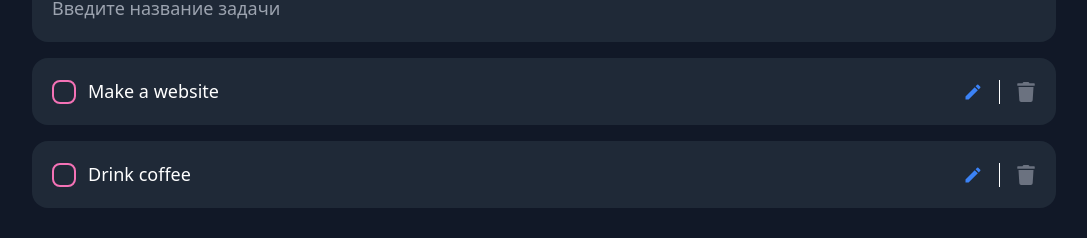
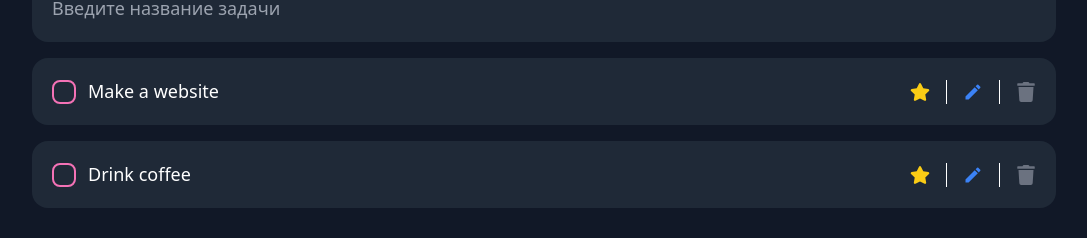
Before and after one commit to Mag1sstr/todo-react, a React (Vite) app: page / in a window 1280 px wide. Shown: the part 137-375 px from the top of the page, without its empty margins (96-1183 px from the left). Built offline with nearby package versions, Linux system fonts and the light colour scheme.

Commit message:
add Favorites

```diff
--- a/src/components/screens/item/TodoItem.jsx
+++ b/src/components/screens/item/TodoItem.jsx
@@ -3,6 +3,7 @@ import Check from "./Check";
 import { FaTrash } from "react-icons/fa";
 import { TiTickOutline } from "react-icons/ti";
 import { MdEdit } from "react-icons/md";
+import { FaStar } from "react-icons/fa";
 
 export default function TodoItem({
   todo,
@@ -61,6 +62,15 @@ export default function TodoItem({
         </button>
       )}
       <div className="flex items-center gap-4">
+        <div className="group flex items-center">
+          <p className="fastar__text w-0 whitespace-nowrap  overflow-x-hidden transition-all  group-hover:w-[140px]">
+            Add to favorites?
+          </p>
+          <FaStar size={20} className="text-yellow-400 cursor-pointer " />
+        </div>
+
+        <div className="w-[1px] h-6 bg-white"></div>
+
         <MdEdit
           size={20}
           className="text-blue-500 cursor-pointer"
@@ -74,7 +84,7 @@ export default function TodoItem({
         <FaTrash
           onClick={() => removeTodo(todo._id)}
           size={20}
-          className="text-gray-500 hover:text-red-500"
+          className="text-gray-500 hover:text-red-500 cursor-pointer"
         />
       </div>
     </div>
```
